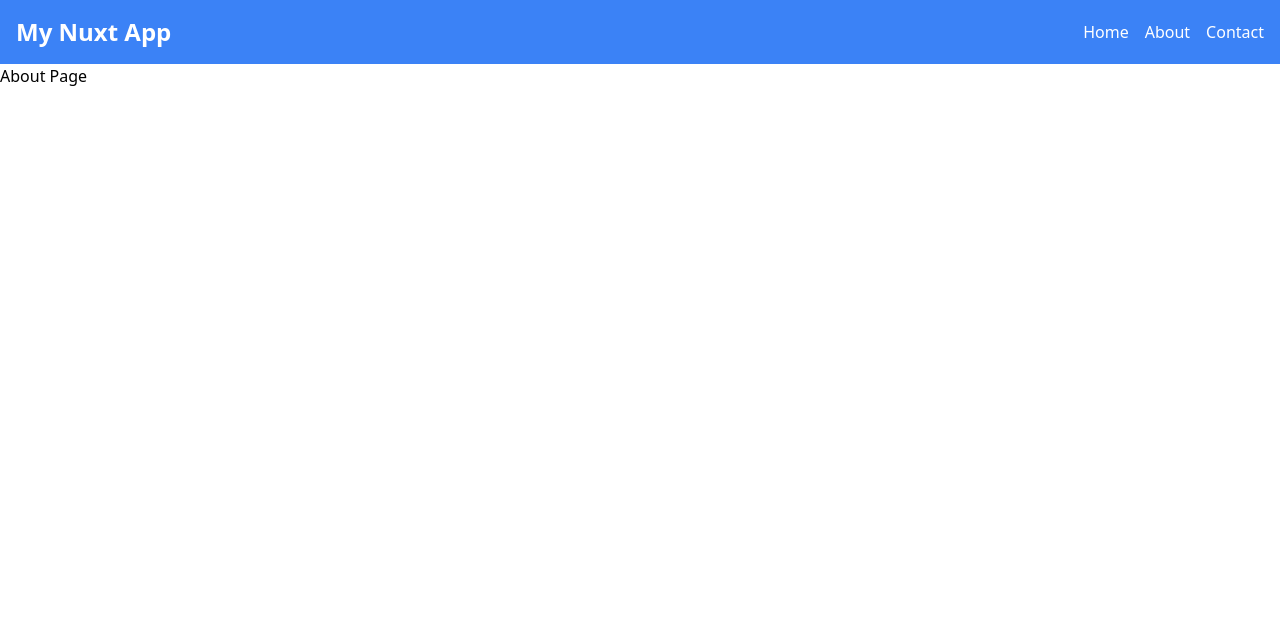
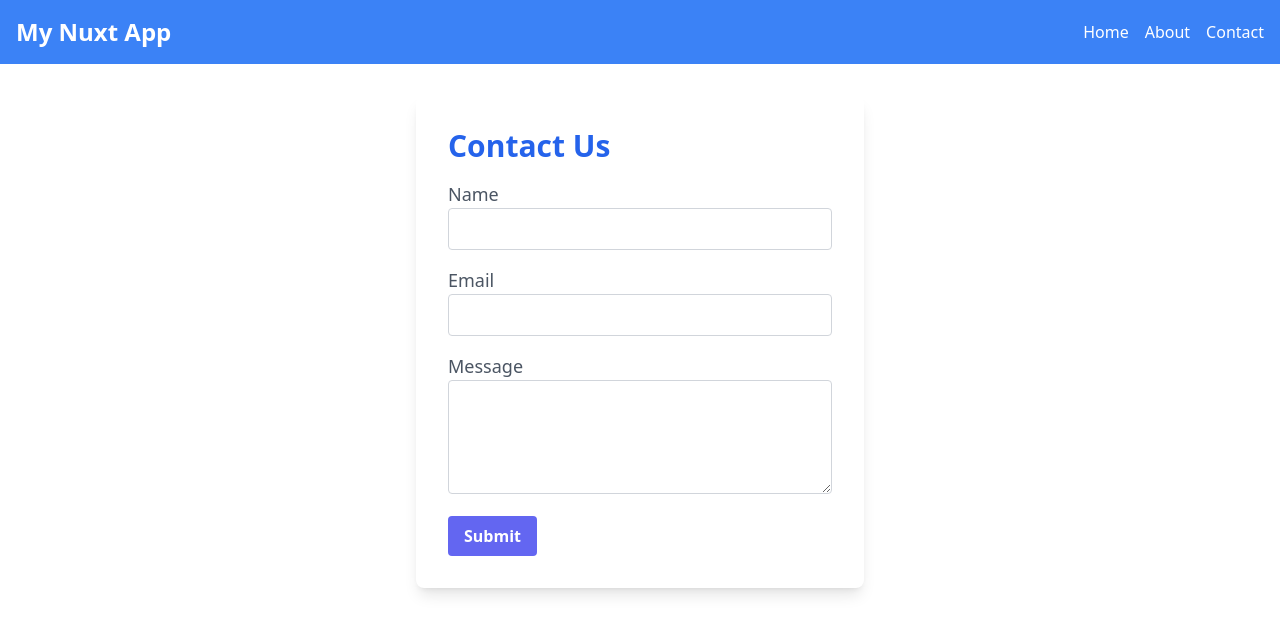
Before and after one commit to janlebar/different-janlebar, a Nuxt app: page /contact in a window 1280 px wide. Shown: the top 634 px of the page. Built offline with nearby package versions, Linux system fonts and the light colour scheme.

Commit message:
contact form added

```diff
--- a/pages/contact.vue
+++ b/pages/contact.vue
@@ -2,15 +2,59 @@
   <div>
     <Header />
   </div>
-  <h1>About Page</h1>
+<!-- Contact Section -->
+<section id="contact" class="contact-section p-8">
+  <div class="max-w-md mx-auto">
+    <div class="bg-white rounded-lg shadow-lg p-8">
+      <h2 class="text-3xl font-bold text-blue-600 mb-4">Contact Us</h2>
+      <form @submit.prevent="submitForm">
+        <div class="mb-4">
+          <label for="name" class="block text-lg text-gray-600">Name</label>
+          <input type="text" id="name" v-model="formData.name" required class="w-full py-2 px-3 border border-gray-300 rounded focus:outline-none focus:ring-2 focus:ring-indigo-500" />
+        </div>
+        <div class="mb-4">
+          <label for="email" class="block text-lg text-gray-600">Email</label>
+          <input type="email" id="email" v-model="formData.email" required class="w-full py-2 px-3 border border-gray-300 rounded focus:outline-none focus:ring-2 focus:ring-indigo-500" />
+        </div>
+        <div class="mb-4">
+          <label for="message" class="block text-lg text-gray-600">Message</label>
+          <textarea id="message" v-model="formData.message" rows="4" required class="w-full py-2 px-3 border border-gray-300 rounded focus:outline-none focus:ring-2 focus:ring-indigo-500"></textarea>
+        </div>
+        <button type="submit" class="bg-indigo-500 hover:bg-indigo-700 text-white font-semibold py-2 px-4 rounded transition duration-300 ease-in-out">Submit</button>
+      </form>
+    </div>
+  </div>
+</section>
 </template>
 
 <script>
 import Header from '@/components/Header.vue'
 
+
+
+
 export default {
   components: {
     Header,
   },
-}
+  data() {
+    return {
+      formData: {
+        name: '',
+        email: '',
+        message: ''
+      },
+      imageList: [
+        { id: 1, url: 'image1.jpg', alt: 'Image 1' },
+        // Add data for other images
+      ]
+    };
+  },
+  methods: {
+    submitForm() {
+      // Handle form submission here, e.g., using Axios
+      console.log('Form submitted with data:', this.formData);
+    }
+  }
+};
 </script>
```
